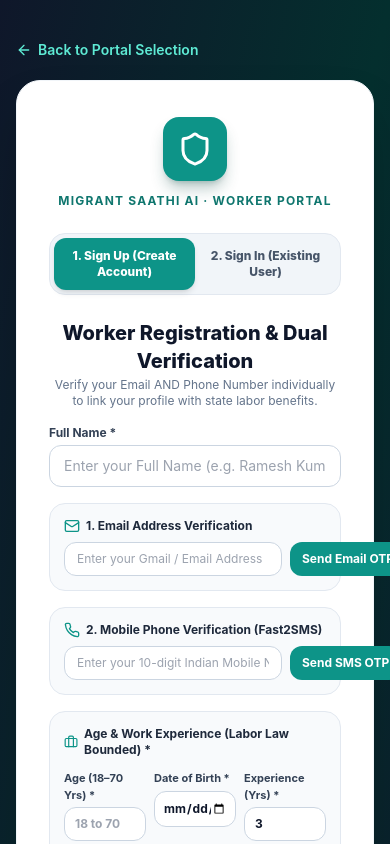
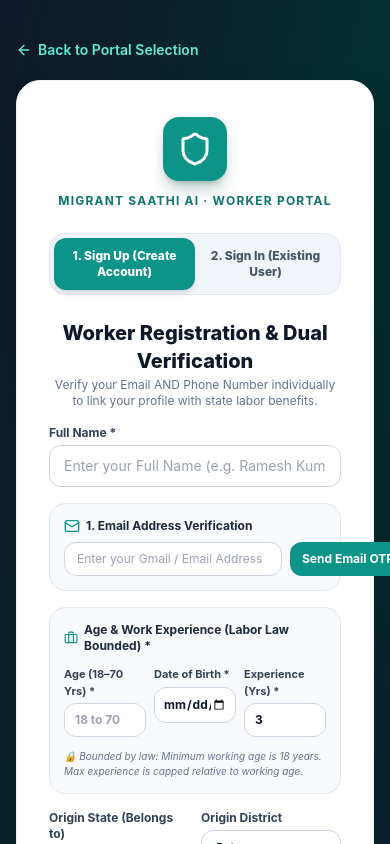
Before and after one commit to ohmsharma1401-rgb/migrant-saathi-ai, a React (Vite) app in the folder frontend/: page /login/worker in a window 390 px wide. Shown: the top 844 px of the page. Built offline with nearby package versions, Linux system fonts and the light colour scheme.

Commit message:
feat: redirect to sign-in after registration, remove phone verification, and remove phone number from profile

```diff
--- a/frontend/src/pages/admin/UserManagement.tsx
+++ b/frontend/src/pages/admin/UserManagement.tsx
@@ -23,10 +23,10 @@ const INITIAL_USERS: DemoUser[] = [
   { id: 'U001', name: 'Raj Mehta',        credential: 'official@gujarat.gov.in',  role: 'official',  active: true,  joined: '2024-01-15' },
   { id: 'U002', name: 'Priya Sharma',     credential: 'inspector@gujarat.gov.in', role: 'inspector', active: true,  joined: '2024-02-20' },
   { id: 'U003', name: 'System Admin',     credential: 'admin@saathi.ai',          role: 'admin',     active: true,  joined: '2024-01-01' },
-  { id: 'U004', name: 'Ramesh Kumar',     credential: '9876543210',               role: 'worker',    active: true,  joined: '2024-03-05' },
+  { id: 'U004', name: 'Ramesh Kumar',     credential: 'ramesh.worker@saathi.ai',  role: 'worker',    active: true,  joined: '2024-03-05' },
   { id: 'U005', name: 'Ankit Patel',      credential: 'ankit.official@guj.gov.in',role: 'official',  active: false, joined: '2024-03-10' },
-  { id: 'U006', name: 'Sunita Devi',      credential: '9812345678',               role: 'worker',    active: true,  joined: '2024-04-02' },
-  { id: 'U007', name: 'Rahul Verma',      credential: '9898001122',               role: 'worker',    active: true,  joined: '2024-04-18' },
+  { id: 'U006', name: 'Sunita Devi',      credential: 'sunita.worker@saathi.ai',  role: 'worker',    active: true,  joined: '2024-04-02' },
+  { id: 'U007', name: 'Rahul Verma',      credential: 'rahul.worker@saathi.ai',   role: 'worker',    active: true,  joined: '2024-04-18' },
   { id: 'U008', name: 'Kavita Inspector', credential: 'kavita.insp@labour.gov.in',role: 'inspector', active: false, joined: '2024-05-01' },
 ]
 
--- a/frontend/src/pages/public/RoleSelection.tsx
+++ b/frontend/src/pages/public/RoleSelection.tsx
@@ -323,8 +323,8 @@ export default function RoleSelection() {
             emojiLabel="Migrant worker"
             title="Migrant Worker"
             subtitles={['प्रवासी मजदूर', 'સ્થળાંતર મજૂર']}
-            description="Register or login with your mobile number / email OTP. Discover welfare benefits, check wage fairness, and report issues."
-            pills={['📱 Mobile OTP Login', '✉️ Email OTP', '🏛 Welfare Schemes', '💰 Wage Check']}
+            description="Register or login with your email OTP. Discover welfare benefits, check wage fairness, and report issues."
+            pills={['✉️ Email OTP Verification', '🏛 Welfare Schemes', '💰 Wage Check']}
             buttonLabel="Worker Login / Register →"
             buttonColor="#1d4ed8"
             buttonHover="#1e40af"
--- a/frontend/src/pages/public/WorkerLogin.tsx
+++ b/frontend/src/pages/public/WorkerLogin.tsx
@@ -83,18 +83,13 @@ export default function WorkerLogin() {
   const [emailSending, setEmailSending] = useState(false)
   const [emailSuccessMsg, setEmailSuccessMsg] = useState('')
 
-  // Individual Phone Verification State
-  const [phoneOtpSent, setPhoneOtpSent] = useState(false)
-  const [phoneVerified, setPhoneVerified] = useState(false)
-  const [phoneOtpInput, setPhoneOtpInput] = useState('')
-  const [phoneOtpToken, setPhoneOtpToken] = useState('')
-  const [phoneSending, setPhoneSending] = useState(false)
-  const [phoneSuccessMsg, setPhoneSuccessMsg] = useState('')
-
   // Sign In Tab State
   const [signInInput, setSignInInput] = useState('')
   const [signInOtpSent, setSignInOtpSent] = useState(false)
   const [signInOtpInput, setSignInOtpInput] = useState('')
+  const [signInOtpToken, setSignInOtpToken] = useState('')
+  const [signInSuccessMsg, setSignInSuccessMsg] = useState('')
+  const [signInSending, setSignInSending] = useState(false)
 
   const [apiError, setApiError] = useState('')
 
@@ -102,7 +97,6 @@ export default function WorkerLogin() {
   const [regForm, setRegForm] = useState({
     fullName: '',
     email: '',
-    mobileNumber: '',
     age: '',
     dob: '',
     yearsExp: '3',
@@ -201,64 +195,18 @@ export default function WorkerLogin() {
     }
   }
 
-  // 3. Send Individual Phone SMS OTP
-  async function handleSendPhoneOTP() {
-    setApiError('')
-    setPhoneSuccessMsg('')
-    const digits = regForm.mobileNumber.replace(/\D/g, '')
-    if (digits.length < 10) {
-      setApiError('Enter a valid 10-digit mobile phone number')
-      return
-    }
-    setPhoneSending(true)
-    try {
-      const res = await api.post<SendOTPResponse>('/auth/worker/send-otp', { mobile_number: digits })
-      setPhoneOtpToken(res.data.otp_token || '')
-      setPhoneOtpSent(true)
-      if (res.data.mock_otp) {
-        setPhoneSuccessMsg(`📱 Verification SMS OTP: ${res.data.mock_otp} (Simulated OTP - Enter code below to verify)`)
-        setPhoneOtpInput(res.data.mock_otp)
-      } else {
-        setPhoneSuccessMsg(`📱 Verification SMS OTP sent to +91 ${digits}. Please check your phone messages.`)
-      }
-    } catch (err: any) {
-      const errMsg = err?.response?.data?.detail || err?.message || 'Could not send SMS OTP.'
-      setApiError(`SMS OTP Error: ${errMsg}`)
-    } finally {
-      setPhoneSending(false)
-    }
-  }
-
-  // 4. Verify Individual Phone SMS OTP
-  async function handleVerifyPhoneOTP() {
-    setApiError('')
-    if (phoneOtpInput.replace(/\D/g, '').length < 4) {
-      setApiError('❌ Enter the 6-digit SMS OTP sent to your phone')
-      return
-    }
-    try {
-      await api.post('/auth/worker/verify-otp', {
-        mobile_number: regForm.mobileNumber.replace(/\D/g, ''),
-        otp: phoneOtpInput.trim(),
-        otp_token: phoneOtpToken,
-      })
-      setPhoneVerified(true)
-      setPhoneSuccessMsg('✅ Mobile phone number successfully verified!')
-      setApiError('')
-    } catch (err: any) {
-      const errMsg = err?.response?.data?.detail || err?.message || 'Invalid or expired OTP code'
-      setApiError(`❌ Wrong OTP Entered! ${errMsg}. Please enter the correct verification code.`)
-      setPhoneVerified(false)
-    }
-  }
-
-  // Complete Sign Up & Save Worker Profile
+  // Complete Sign Up & Save Worker Profile -> Switch to Sign In Tab
   async function handleCompleteSignUp(e: React.FormEvent) {
     e.preventDefault()
     setApiError('')
 
     if (!regForm.fullName.trim()) {
       setApiError('Full Name is required')
+      return
+    }
+
+    if (!regForm.email.trim() || !regForm.email.includes('@')) {
+      setApiError('Valid Email Address is required')
       return
     }
 
@@ -285,7 +233,6 @@ export default function WorkerLogin() {
       id: 'W-' + Math.floor(1000 + Math.random() * 9000).toString(),
       full_name: regForm.fullName || 'Registered Worker',
       email: regForm.email,
-      mobile_number: regForm.mobileNumber,
       age: regForm.age || '30',
       dob: regForm.dob || '1996-01-01',
       years_exp: expNum,
@@ -301,15 +248,10 @@ export default function WorkerLogin() {
     }
     localStorage.setItem('saathi-custom-worker', JSON.stringify(customWorker))
 
-    const demoId = 'worker-' + Math.floor(1000 + Math.random() * 9000).toString()
-    setAuth(
-      { id: demoId, role: 'worker', email: regForm.email, mobile_number: regForm.mobileNumber },
-      'demo-access-token',
-      'demo-refresh-token'
-    )
-
     setSavingReg(false)
-    navigate('/worker')
+    setSignInInput(regForm.email)
+    setSignInSuccessMsg(`🎉 Registration successful for ${regForm.fullName}! Please sign in below using your verified email (${regForm.email}).`)
+    setAuthTab('signin')
   }
 
   // Sign In for Existing Users (Email Verification Only)
@@ -519,67 +461,7 @@ export default function WorkerLogin() {
               )}
             </div>
 
-            {/* INDIVIDUAL VERIFICATION 2: MOBILE PHONE NUMBER */}
-            <div className="p-3.5 bg-slate-50 border border-slate-200 rounded-2xl space-y-2">
-              <div className="flex items-center justify-between">
-                <label className="text-xs font-bold text-slate-800 flex items-center gap-1.5">
-                  <Phone className="h-4 w-4 text-teal-600" />
-                  2. Mobile Phone Verification (Fast2SMS)
-                </label>
-                {phoneVerified && (
-                  <span className="text-[11px] font-bold text-emerald-700 bg-emerald-100 border border-emerald-300 px-2.5 py-0.5 rounded-full flex items-center gap-1">
-                    <CheckCircle2 className="h-3.5 w-3.5 text-emerald-600" /> Phone Verified
-                  </span>
-                )}
-              </div>
 
-              <div className="flex gap-2">
-                <input
-                  type="tel"
-                  required
-                  placeholder="Enter your 10-digit Indian Mobile Number"
-                  value={regForm.mobileNumber}
-                  onChange={(e) => setRegForm({ ...regForm, mobileNumber: e.target.value })}
-                  className="flex-1 rounded-xl border border-slate-300 px-3 py-2 text-xs text-slate-900 outline-none focus:border-teal-600 bg-white"
-                />
-                {!phoneVerified && (
-                  <button
-                    type="button"
-                    onClick={handleSendPhoneOTP}
-                    disabled={phoneSending}
-                    className="px-3 py-2 rounded-xl bg-teal-600 hover:bg-teal-700 text-white font-bold text-xs transition-all shrink-0 shadow-xs"
-                  >
-                    {phoneSending ? <Loader2 className="h-3.5 w-3.5 animate-spin" /> : 'Send SMS OTP'}
-                  </button>
-                )}
-              </div>
-
-              {phoneOtpSent && !phoneVerified && (
-                <div className="space-y-1.5 pt-1">
-                  <div className="flex gap-2">
-                    <input
-                      type="text"
-                      placeholder="Enter 6-digit SMS OTP code"
-                      value={phoneOtpInput}
-                      onChange={(e) => setPhoneOtpInput(e.target.value)}
-                      className="flex-1 rounded-xl border border-teal-300 px-3 py-1.5 text-xs text-slate-900 outline-none bg-white font-mono font-bold"
-                    />
-                    <button
-                      type="button"
-                      onClick={handleVerifyPhoneOTP}
-                      className="px-3 py-1.5 rounded-xl bg-emerald-600 hover:bg-emerald-700 text-white font-bold text-xs shadow-xs"
-                    >
-                      Verify Phone
-                    </button>
-                  </div>
-                  {phoneSuccessMsg && (
-                    <p className="text-[11px] text-teal-800 bg-teal-50 border border-teal-200 px-2.5 py-1 rounded-lg font-semibold">
-                      {phoneSuccessMsg}
-                    </p>
-                  )}
-                </div>
-              )}
-            </div>
 
             {/* Dynamic Bounded Age (18-70 Yrs), Birthdate & Work Experience */}
             <div className="p-3.5 bg-slate-50 border border-slate-200 rounded-2xl space-y-3">
@@ -768,7 +650,7 @@ export default function WorkerLogin() {
               className="w-full flex items-center justify-center gap-2 rounded-xl bg-teal-600 hover:bg-teal-700 active:bg-teal-800 text-white font-bold py-3.5 text-sm transition-all shadow-md shadow-teal-900/20 disabled:opacity-60"
             >
               {savingReg ? <Loader2 className="h-4 w-4 animate-spin" /> : null}
-              Complete Sign Up &amp; Go to Dashboard →
+              Complete Registration → (Proceed to Sign In)
             </button>
           </form>
         )}
--- a/frontend/src/pages/worker/WorkerProfile.tsx
+++ b/frontend/src/pages/worker/WorkerProfile.tsx
@@ -312,13 +312,6 @@ export default function WorkerProfile() {
           <CardTitle className="text-sm text-gray-800">4. Contact &amp; Identity</CardTitle>
         </CardHeader>
         <CardContent className="space-y-4">
-          <FieldRow label="Mobile Number">
-            <Input
-              value={user?.mobile_number ?? '9876543210'}
-              readOnly
-              className="bg-gray-50 text-gray-500 cursor-not-allowed"
-            />
-          </FieldRow>
           <FieldRow label="Aadhaar Last 4 Digits" optional>
             <Input
               maxLength={4}
```
